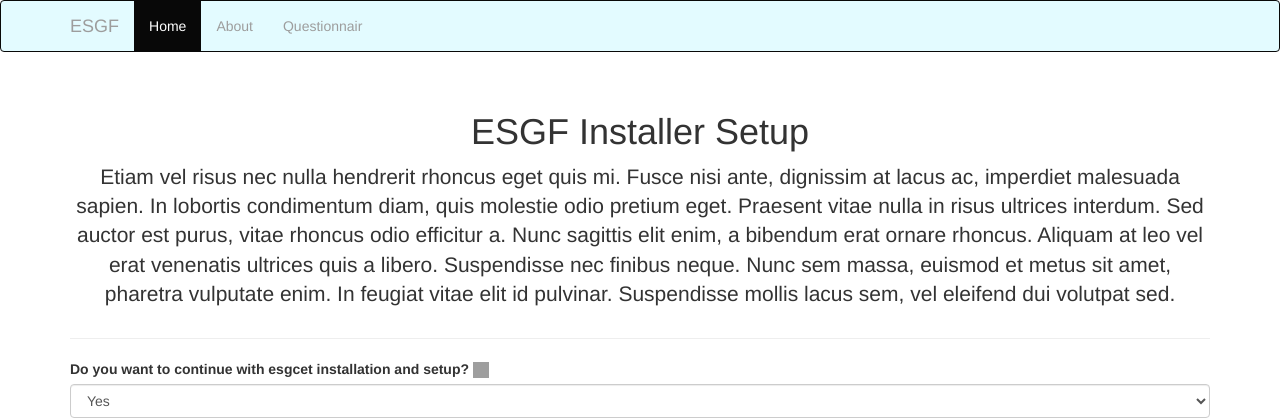
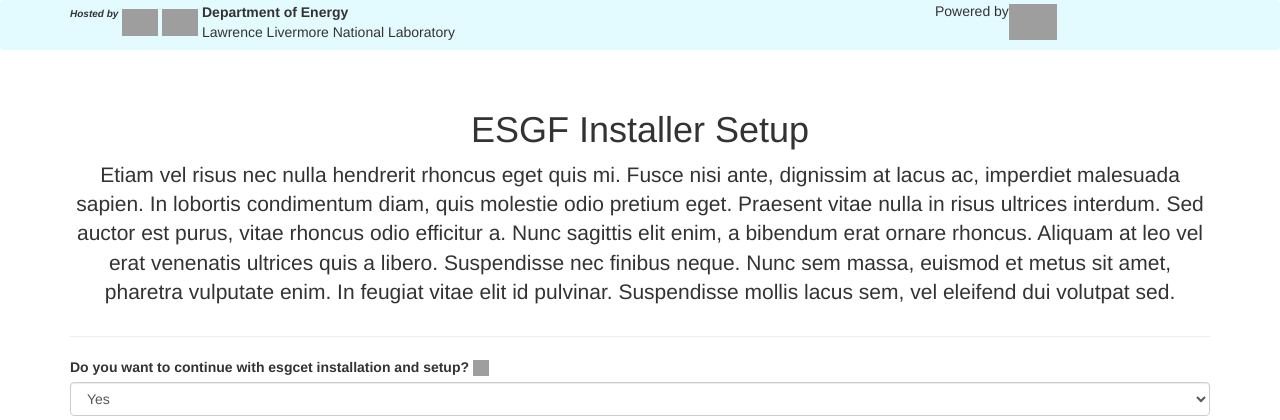
Before and after one commit to eliakindelrosario/Summer_2017, a Flask app: page / in a window 1280 px wide. Shown: the top 420 px of the page. Run offline with Flask 2, Linux system fonts and the light colour scheme; some libraries are stand-ins or nearby versions; grey boxes are pictures that could not be loaded.

Commit message:
Remodeled the navbar.

```diff
--- a/python-flask-app/templates/includes/_navbar.html
+++ b/python-flask-app/templates/includes/_navbar.html
@@ -1,20 +1,45 @@
-<nav class="navbar navbar-inverse">
-      <div class="container">
-        <div class="navbar-header">
-          <button type="button" class="navbar-toggle collapsed" data-toggle="collapse" data-target="#navbar" aria-expanded="false" aria-controls="navbar">
-            <span class="sr-only">Toggle navigation</span>
-            <span class="icon-bar"></span>
-            <span class="icon-bar"></span>
-            <span class="icon-bar"></span>
-          </button>
-          <a class="navbar-brand" href="#">ESGF</a>
+<nav class="navbar"> <!-- TO FIX: Logos do not resize correctly.-->
+  <div class="container">
+    <div class="navbar-header">
+      <div class="content_wrapper"><!--// makes the footers always at the bottom of the window //-->
+        <div class="custom_header_bar">
+
+            <!--START: /cog/templates/cog/common/cog_header_custom.html-->
+            <!--This is the default custom header for ESGF-COG-->
+            <!--It contains the ESGF logo, space for welcome message or node name, and space for institutional logos.-->
+            <!--Style are location in cogstyle.css-->
+
+            <!-- control the height of the custom header by changing the value below. Both the table and the custom_header div should be
+            set to be the same height-->
+            <div style="height:42px;" class="custom_header">
+              <table style="height:42px; padding:0; margin:0; vertical-align:middle;" class="no_color">
+                <tr>
+                  <td class="hosted_by" style="width:52px; font-size:10px; font-weight:bold; font-style:italic; padding-right:1px;">
+                    Hosted by
+                  </td>
+                  <td width="80"
+                    style="text-align:left;vertical-align:middle;color:#666;">
+                    <img width="36" src="https://esgf-node.llnl.gov/mymedia/DOE_Logo.png"/>
+                    <img width="36" src="https://esgf-node.llnl.gov/mymedia/lab_icon_rgb.gif"/>
+                  </td>
+                  <td class="custom_header_location">
+                    <b>Department of Energy</b>
+                    <br/>
+                    Lawrence Livermore National Laboratory
+                  </td>
+                  <td class="powered_by">
+                    Powered by
+                  </td>
+                  <td class="custom_header_esgf_cog">
+                    <a href="https://www.earthsystemcog.org">
+                      <img style="vertical-align:middle; height:36px; margin:0;" src="https://esgf-node.llnl.gov/static/cog/img/cog_esgf_small.png" alt="ESGF logo"/>
+                    </a>
+                  </td>
+                </tr>
+            </table>
+          </div>
         </div>
-        <div id="navbar" class="collapse navbar-collapse">
-          <ul class="nav navbar-nav">
-            <li class="active"><a href="/">Home</a></li>
-            <li><a href="/about">About</a></li>
-            <li><a href="/questionnair">Questionnair</a></li>
-          </ul>
-        </div><!--/.nav-collapse -->
       </div>
-    </nav>
+    </div>
+  </div>
+</nav>
```
